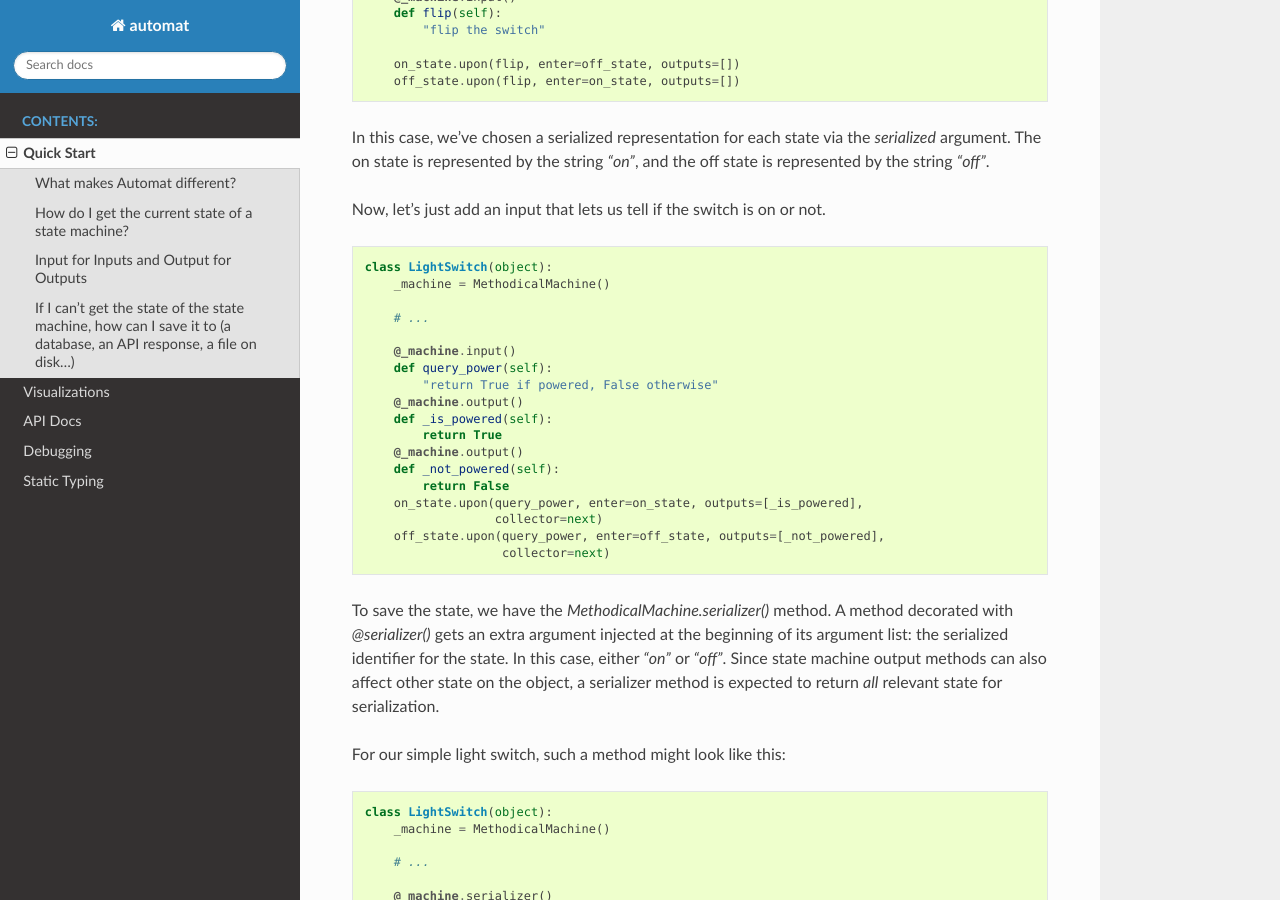
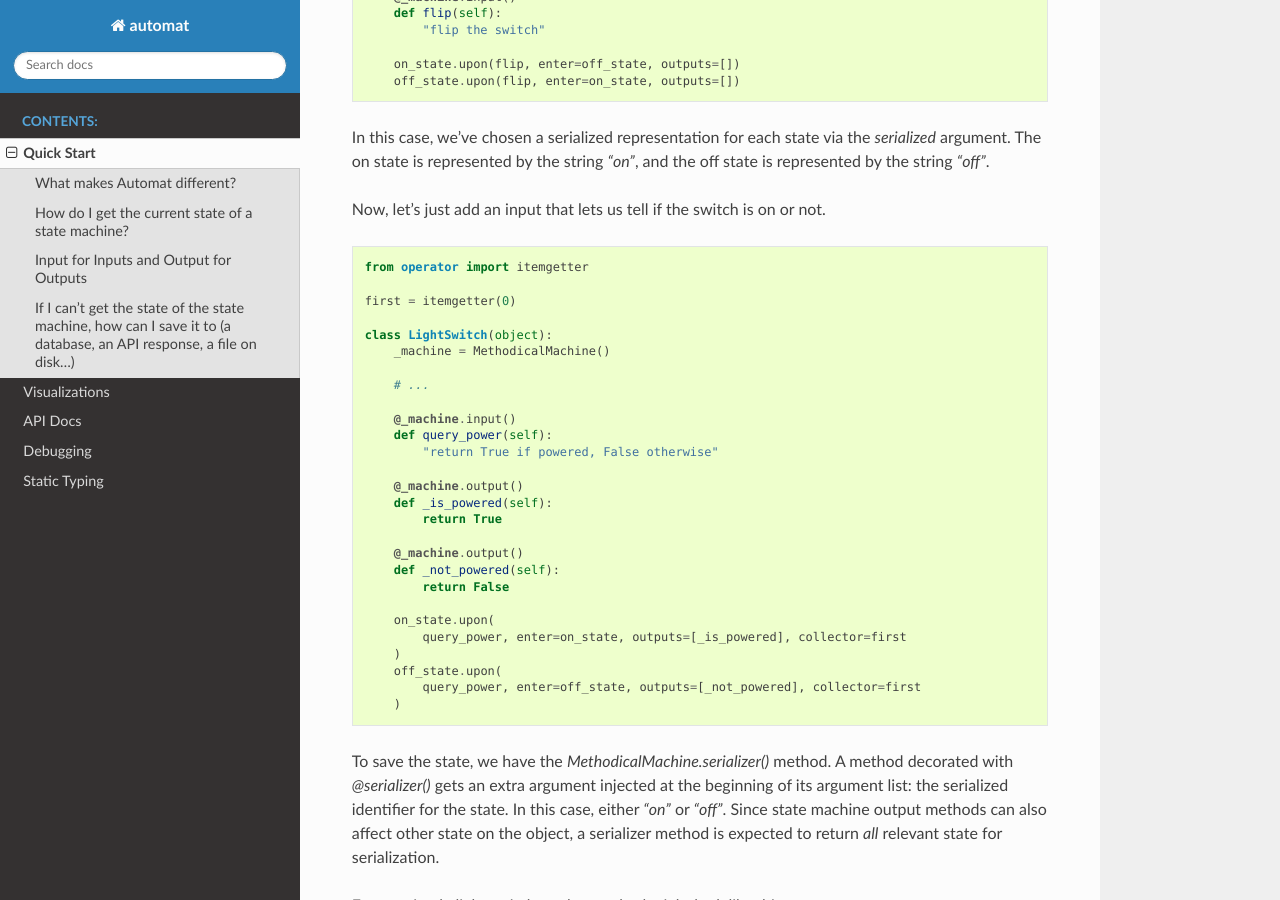
Before and after one commit to glyph/automat, a Sphinx documentation site: the page built from docs/about.rst, in a window 1280 px wide and 900 px high, scrolled down 6552 px. Built offline with Sphinx 7.4.7 and the Read the Docs theme 2.0.0, drawn with Linux system fonts in a browser that asks for light colours.

Commit message:
Fix #129: Fix docs to remove invalid next
Instead of `next()`, use `operator.itemgetter(0)`

```diff
--- a/docs/about.rst
+++ b/docs/about.rst
@@ -410,6 +410,10 @@ Now, let's just add an input that lets us tell if the switch is on or not.
 
 .. code-block:: python
 
+    from operator import itemgetter
+
+    first = itemgetter(0)
+
     class LightSwitch(object):
         _machine = MethodicalMachine()
 
@@ -418,16 +422,21 @@ Now, let's just add an input that lets us tell if the switch is on or not.
         @_machine.input()
         def query_power(self):
             "return True if powered, False otherwise"
+
         @_machine.output()
         def _is_powered(self):
             return True
+
         @_machine.output()
         def _not_powered(self):
             return False
-        on_state.upon(query_power, enter=on_state, outputs=[_is_powered],
-                      collector=next)
-        off_state.upon(query_power, enter=off_state, outputs=[_not_powered],
-                       collector=next)
+
+        on_state.upon(
+            query_power, enter=on_state, outputs=[_is_powered], collector=first
+        )
+        off_state.upon(
+            query_power, enter=off_state, outputs=[_not_powered], collector=first
+        )
 
 
 To save the state, we have the `MethodicalMachine.serializer()` method.
```
